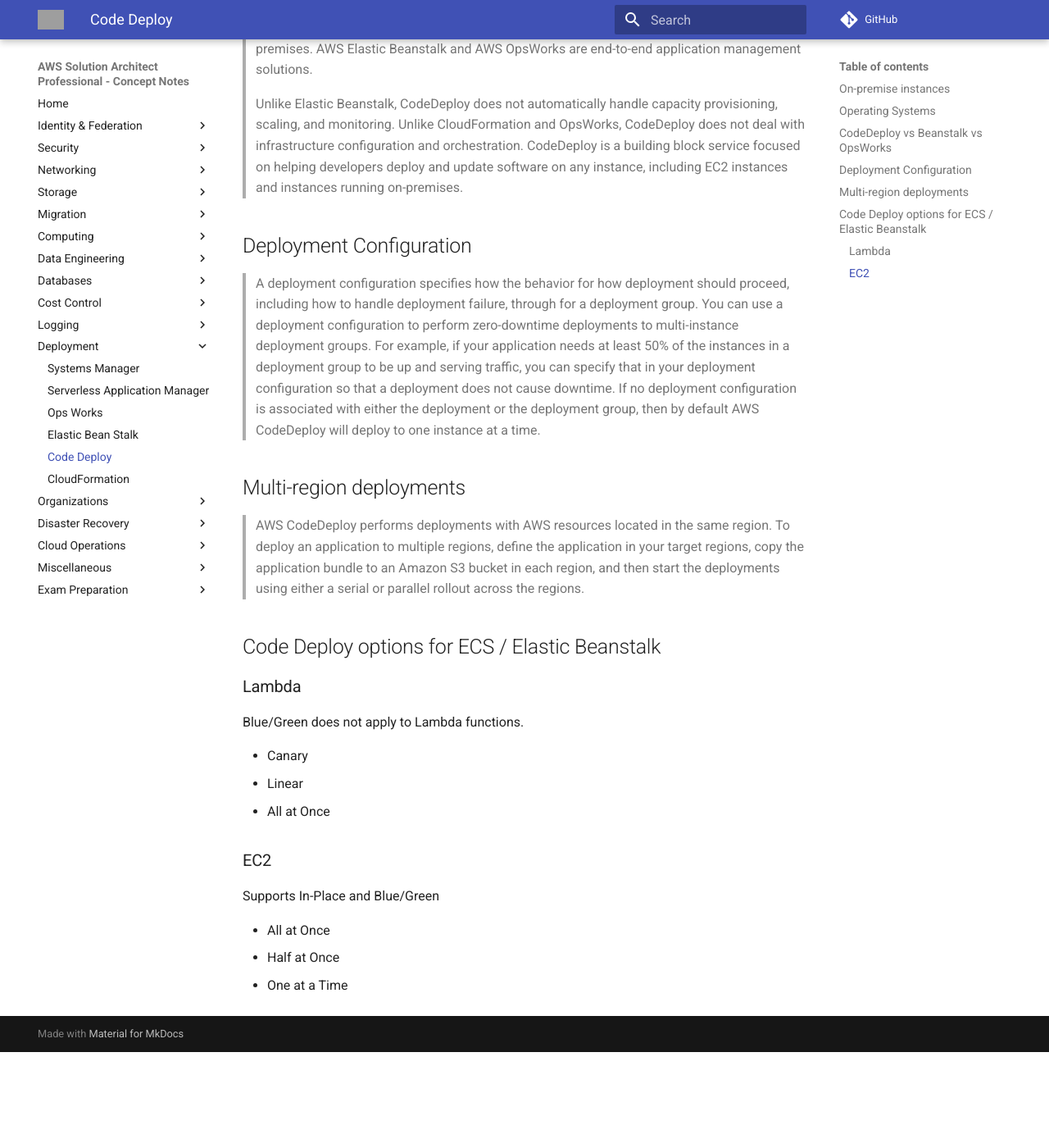
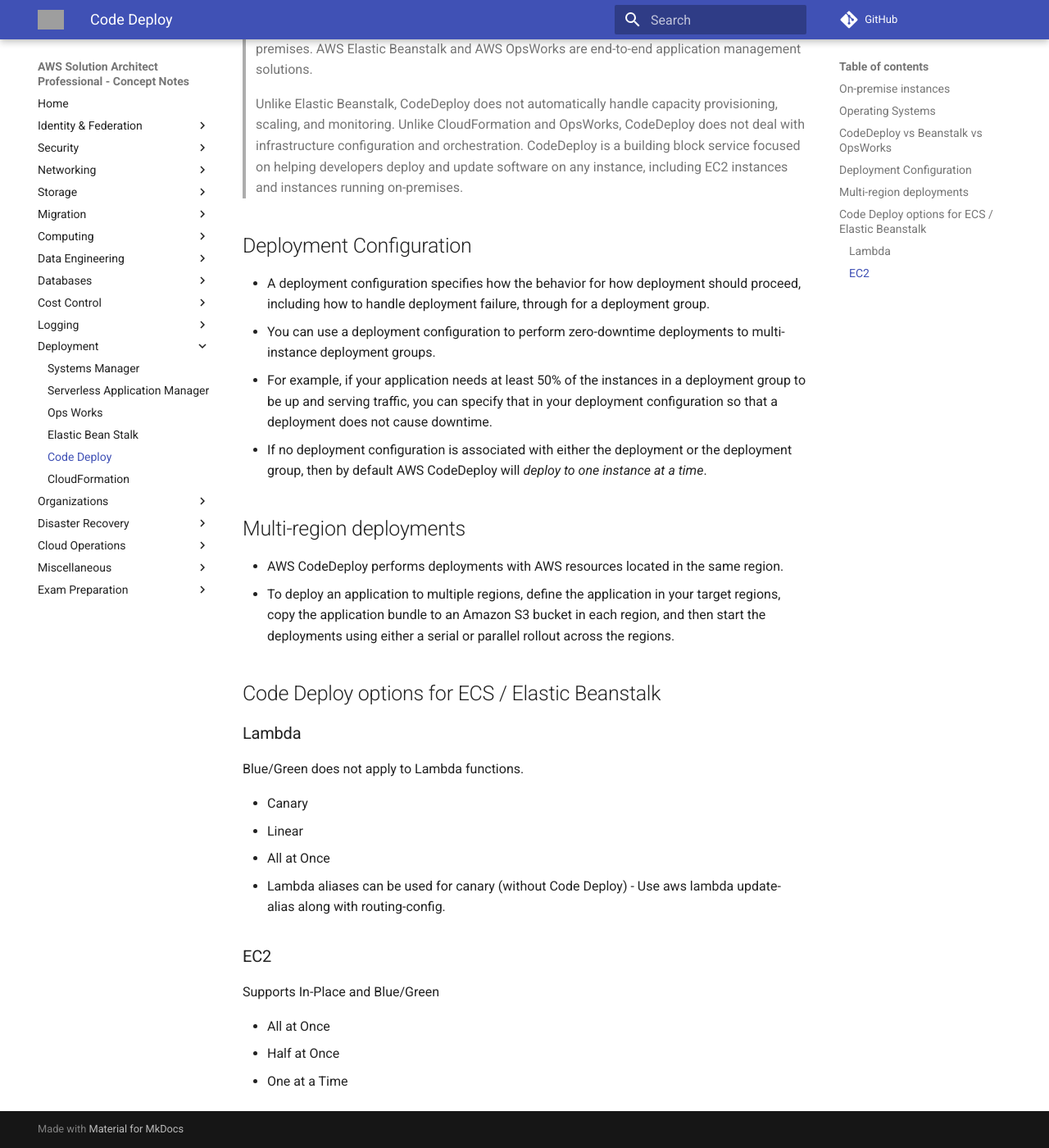
Before and after one commit to jeyabalajis/aws-certified-sa-pro-notes, an MkDocs documentation site: the page built from docs/deployment/code_deploy.md, in a window 1280 px wide and 1400 px high, scrolled down 662 px. Shown: the whole window at 82% size. Built offline with MkDocs 1.6.1 and Material for MkDocs 9.7.7, drawn with Linux system fonts in a browser that asks for light colours; comment, search, counter and statistics services are not loaded; before the commit the page ends 1945 px from its top, so only the background shows below that; grey boxes are pictures that could not be loaded.

Commit message:
Update code_deploy.md

```diff
--- a/docs/deployment/code_deploy.md
+++ b/docs/deployment/code_deploy.md
@@ -22,11 +22,15 @@
 
 ## Deployment Configuration
 
-> A deployment configuration specifies how the behavior for how deployment should proceed, including how to handle deployment failure, through for a deployment group. You can use a deployment configuration to perform zero-downtime deployments to multi-instance deployment groups. For example, if your application needs at least 50% of the instances in a deployment group to be up and serving traffic, you can specify that in your deployment configuration so that a deployment does not cause downtime. If no deployment configuration is associated with either the deployment or the deployment group, then by default AWS CodeDeploy will deploy to one instance at a time.
+- A deployment configuration specifies how the behavior for how deployment should proceed, including how to handle deployment failure, through for a deployment group.
+- You can use a deployment configuration to perform zero-downtime deployments to multi-instance deployment groups.
+- For example, if your application needs at least 50% of the instances in a deployment group to be up and serving traffic, you can specify that in your deployment configuration so that a deployment does not cause downtime.
+- If no deployment configuration is associated with either the deployment or the deployment group, then by default AWS CodeDeploy will _deploy to one instance at a time_.
 
 ## Multi-region deployments
 
-> AWS CodeDeploy performs deployments with AWS resources located in the same region. To deploy an application to multiple regions, define the application in your target regions, copy the application bundle to an Amazon S3 bucket in each region, and then start the deployments using either a serial or parallel rollout across the regions.
+- AWS CodeDeploy performs deployments with AWS resources located in the same region.
+- To deploy an application to multiple regions, define the application in your target regions, copy the application bundle to an Amazon S3 bucket in each region, and then start the deployments using either a serial or parallel rollout across the regions.
 
 ## Code Deploy options for ECS / Elastic Beanstalk
 
@@ -37,6 +41,7 @@
 - Canary
 - Linear
 - All at Once
+- Lambda aliases can be used for canary (without Code Deploy) - Use aws lambda update-alias along with routing-config.
 
 ### EC2
 
```
